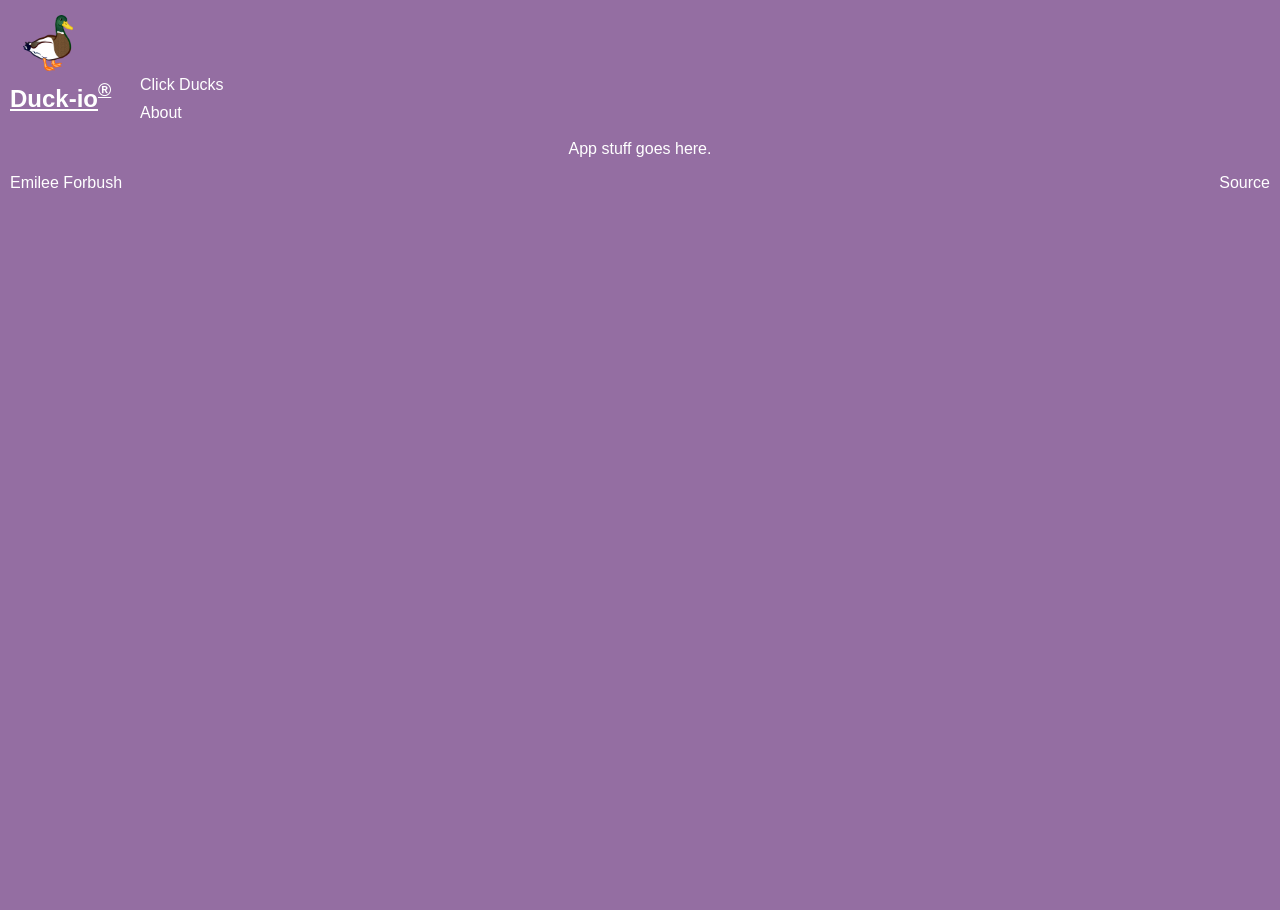
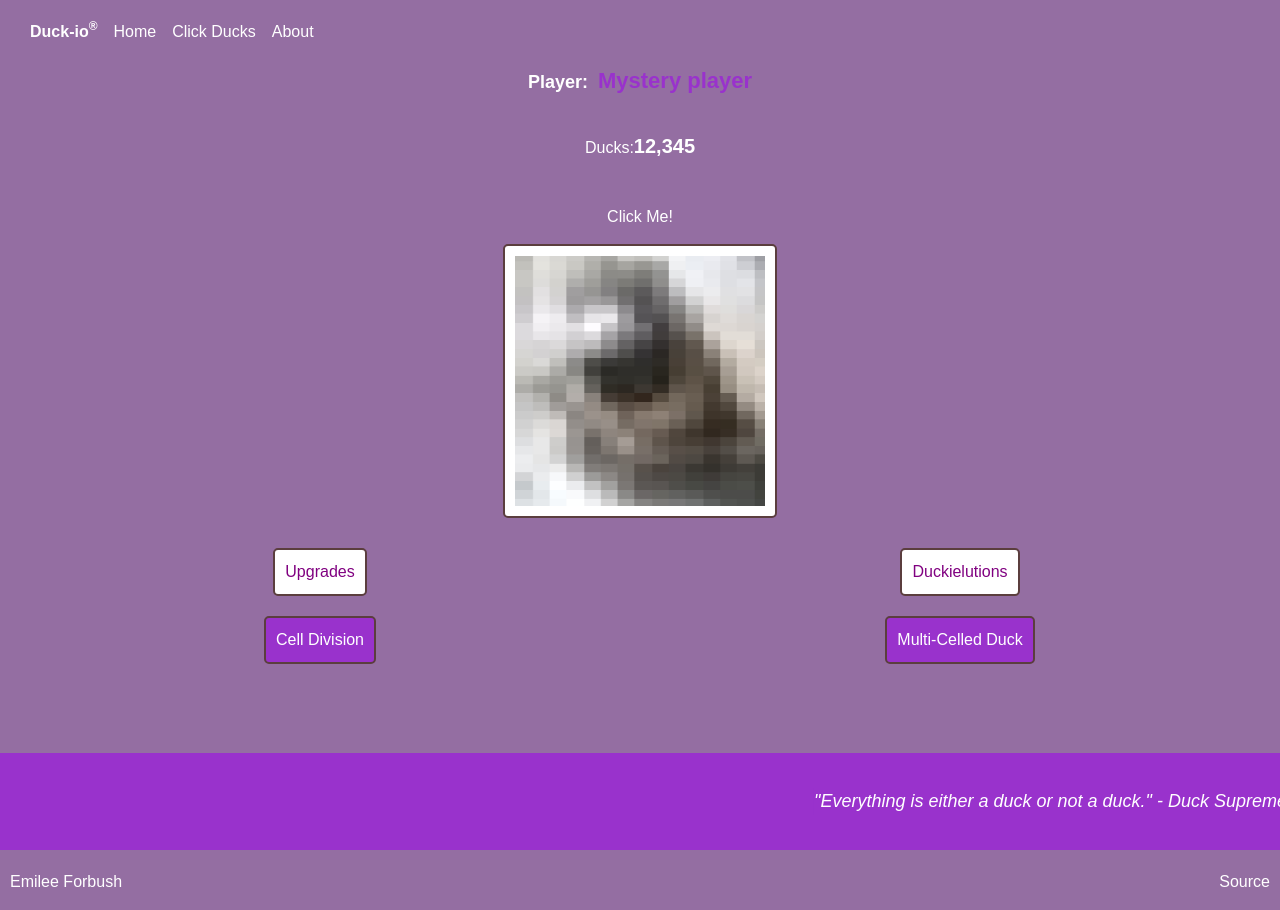
Before and after one commit to nameis-DarkRaven/startup, a React (Vite) app: page /click in a window 1280 px wide. Before the commit the page ends 800 px from the top, so only its background shows below. Built offline with nearby package versions, Linux system fonts and the light colour scheme.

Commit message:
React Part 1 Finished

```diff
--- a/package.json
+++ b/package.json
@@ -20,6 +20,9 @@
   },
   "dependencies": {
     "bootstrap": "^5.3.3",
-    "react-bootstrap": "^2.10.9"
+    "react": "^19.0.0",
+    "react-bootstrap": "^2.10.9",
+    "react-dom": "^19.0.0",
+    "react-router-dom": "^7.1.5"
   }
 }
--- a/src/about/about.css
+++ b/src/about/about.css
@@ -6,3 +6,11 @@ p{
 main{
     margin: 20px 0px;
 }
+
+hr{
+    opacity: 1;
+}
+
+body{
+    background-color: rgb(148, 110, 162);
+}
--- a/src/about/about.jsx
+++ b/src/about/about.jsx
@@ -0,0 +1,19 @@
+import React from 'react';
+import 'bootstrap/dist/css/bootstrap.min.css';
+import './about.css';
+
+export function About() {
+  return (
+    <main>
+      <hr />
+      <p id="about-quote">
+        It is a truth universally acknowledged that everything is either a duck or not a duck.
+        Duck.io is a clicker game influenced by Cookie Clicker and based on the evolution of ducks.
+        In addition to having a constant stream of dopamine, this game will be educational, providing
+        information about the evolution of ducks and the behavior, appearance, etc. of existing species of ducks.
+        Starting as a single cell, can you build up your army of ducks to dominate all of existence and rule the galaxy as Duck Supreme?
+      </p>
+      <hr />
+    </main>
+  );
+}
--- a/src/app.css
+++ b/src/app.css
@@ -2,21 +2,15 @@
     margin: 0;
     padding: 0;
     box-sizing: border-box;
-    background-color: rgb(148, 110, 162);
     font-family: Arial, sans-serif;
-    color: white;
   }
 
   .body {
     display: flex;
     flex-direction: column;
     min-width: 375px;
-  }
-
-  .menu-table{
-    margin-top: 15px;
-    width: 250px;
-    display: nowrap;
+    background-color: rgb(148, 110, 162);
+    color: white;
   }
 
   .logo{
@@ -27,7 +21,6 @@
 
   header {
     text-align: center;
-    padding-bottom: 10px;
   }
 
   header table {
@@ -35,16 +28,11 @@
     table-layout: fixed;
   }
 
-  header a.brand {
+  header .brand {
     font-size: 24px;
     font-weight: bold;
     color: #fff;
     padding-left: 10px;
-  }
-
-  header .nav-page {
-    text-align: center;
-    padding: 2px 10px 2px 15px;
   }
 
 
@@ -62,7 +50,7 @@
     font-size: 16px;
   }
 
-  header .nav-page a:hover {
+  .nav-link:hover {
     text-decoration: underline;
   }
 
@@ -71,6 +59,7 @@
     background-size: cover;
     width:100%;
     height:87vh;
+    margin: 5px 0px;
 }
 
 .login-head{
@@ -86,6 +75,8 @@ footer{
     background-color: rgb(148, 110, 162);
     flex: 0 30px;
     margin: 10px;
+    position: relative;
+    bottom: 0;
 }
 
 footer a{
@@ -100,6 +91,7 @@ footer a{
 
 main{
     padding-top: 0px;
+    margin: 0px !important;
     text-align: center;
 }
 
--- a/src/app.jsx
+++ b/src/app.jsx
@@ -2,49 +2,46 @@ import React from 'react';
 import 'bootstrap/dist/css/bootstrap.min.css';
 import './app.css';
 
-
+import { BrowserRouter, NavLink, Route, Routes } from 'react-router-dom';
+import { Home } from './home/home';
+import { Click } from './click/click';
+import { About } from './about/about';
 
 export default function App() {
   return (
+    <BrowserRouter>
         <div className='body'>
             <header>
-            <table className="menu-table">
+                <table>
                     <thead>
                         <tr>
-                        <td>
-                            <img className="logo" src="./duck-icon.png" alt="Duck Icon"/>
-                        </td>
-                    </tr>
-                    <tr>
-                        <td>
-                            <a className="brand">Duck-io<sup>&reg;</sup></a>
-                        </td>
                             <td className="nav-page">
-                            <a href="click/click.html">Click Ducks</a>
-                        </td>
-                        <td className="nav-page">
-                            <a href="about/about.html">About</a>
+                            <a className="brand">Duck-io<sup>&reg;</sup></a>&emsp;
+                            <NavLink className="nav-link" to="">Home</NavLink>&emsp;
+                            <NavLink className="nav-link" to="click">Click Ducks</NavLink>&emsp;
+                            <NavLink className="nav-link" to="about">About</NavLink>
                             </td>
                         </tr>
                     </thead>
                 </table>
             </header>
 
-        <main>
-            App stuff goes here.
-        </main>
-
-        {/* <Routes>
-            <Route path='/' element={<Login />} exact />
-            <Route path='/play' element={<Play />} />
-            <Route path='/scores' element={<Scores />} />
+            <Routes>
+                <Route path='/' element={<Home />} exact />
+                <Route path='/click' element={<Click />} />
                 <Route path='/about' element={<About />} />
                 <Route path='*' element={<NotFound />} />
-        </Routes>  */}
+            </Routes>
 
             <footer>
                 <span className="text-reset">Emilee Forbush</span>
                 <a href="https://github.com/webprogramming260/simon-html">Source</a>
             </footer>
-    </div>);
+        </div>
+    </BrowserRouter>
+    );
 }
+
+function NotFound() {
+    return <main>404: Return to sender. Address unknown.</main>;
+}
--- a/src/click/click.css
+++ b/src/click/click.css
@@ -1,13 +1,14 @@
    /* Main Content */
   main {
     text-align: center;
-    margin-top: 40px;
+    /* margin-top: 10px; */
   }
 
   /* Player Info */
   .players {
     font-size: 18px;
     font-weight: bold;
+    margin: 0px;
   }
 
   .player-name {
@@ -32,10 +33,15 @@
     border: 2px solid #5b3e3e;
     border-radius: 5px;
     background-color: white;
-    color: purple;
+    color: white;
     cursor: pointer;
     font-size: 16px;
     margin: 5px;
+  }
+
+  label.title {
+    color: purple !important;
+    background-color: white;
   }
 
 
@@ -66,7 +72,6 @@ button.button:active{
 
   button#Upgrades {
     background-color: darkorchid;
-    color: white;
   }
 
   button#Upgrades:hover {
@@ -75,7 +80,6 @@ button.button:active{
 
   button#Duckielutions {
     background-color: darkorchid;
-    color: white;
   }
 
   button#Duckielutions:hover {
@@ -97,6 +101,11 @@ button.button:active{
     margin-right: 50px;
     display: flex;
     justify-content: space-between;
+    background-color: darkorchid;
+}
+
+.quote-text{
+  background-color: darkorchid;
 }
 
   @keyframes move-quote {
--- a/src/click/click.html
+++ b/src/click/click.html
@@ -36,7 +36,7 @@
           Click Me!
                 </div>
                       <button class="duck button">
-                          <img class="duck-img" src="Single-celled duck.png" alt="Starting Duck Picture">
+                          <img class="duck-img" src="Single-celled duck.png" alt="Starting Duck Picture"/>
                       </button>
             <table>
               <td>
--- a/src/click/click.jsx
+++ b/src/click/click.jsx
@@ -0,0 +1,74 @@
+import React from 'react';
+import 'bootstrap/dist/css/bootstrap.min.css';
+import './click.css';
+
+export function Click() {
+  return (
+    <main>
+      <div className="players">
+        Player:
+        <span className="player-name">Mystery player</span>
+      </div>
+      <br />
+      <div>
+        <label htmlFor="count">Ducks:</label>
+        <span>12,345</span>
+      </div>
+      <br />
+      <div>
+        <div>
+          Click Me!
+                </div>
+                      <button className="duck button">
+                          <img className="duck-img" src="Single-celled duck.png" alt="Starting Duck Picture"/>
+                      </button>
+            <table>
+                <thead>
+                    <tr>
+                        <td>
+                            <button><label className="title">Upgrades</label></button>
+                            <div>
+                            <button className="button" id="Upgrades">
+                                Cell Division
+                            </button>
+                                {/* <button id="Upgrades">
+                                Swimming
+                                </button>
+                                <button id="Upgrades">
+                                Flight
+                                </button>
+                                <button id="Upgrades">
+                                Migration
+                                </button>
+                                <button id="Upgrades">
+                                Pets
+                                </button>
+                                */}
+                            </div>
+                        </td>
+                        <td>
+                            <button>
+                            <label className="title">Duckielutions</label>
+                            </button>
+                            <div>
+                            <button className="button" id="Duckielutions">Multi-Celled Duck</button>
+                            </div>
+                        </td>
+                    </tr>
+                </thead>
+            </table>
+
+            <br />
+            <div className="scrolling-bar">
+              <div className="quote">
+                <p className="quote-text">
+                "Everything is either a duck or not a duck." - Duck Supreme &emsp;</p>
+
+                <p className="quote-text">You have begun life as a single cell. No other ducks exist.</p>
+              </div>
+            </div>
+        </div>
+    </main>
+
+  );
+}
--- a/src/home/home.jsx
+++ b/src/home/home.jsx
@@ -0,0 +1,29 @@
+import React from 'react';
+import 'bootstrap/dist/css/bootstrap.min.css';
+import {NavLink} from 'react-router-dom';
+
+export function Home() {
+  return (
+    <main>
+    <div className="main-sect">
+      <h1 className="login-head">Welcome Back!</h1>
+      <form>
+        <div>
+          <input className="login-group1" type="text" placeholder="your@email.com" />
+        </div>
+         <br />
+        <div>
+          <input className="login-group1" type="password" placeholder="password" />
+        </div>
+        <br />
+        <button className="login-group2" id="login" type="submit">
+            <NavLink className="nav-link" to="click">Login</NavLink>
+            </button>
+        <button className="login-group2" type="submit">
+            <NavLink className="nav-link" to="click">Register</NavLink>
+            </button>
+      </form>
+    </div>
+  </main>
+  );
+}
```
Also changed, not shown: 1 other file (tests, documents, lock files or other folders). Lines whose indentation alone changed are shown as unchanged.
